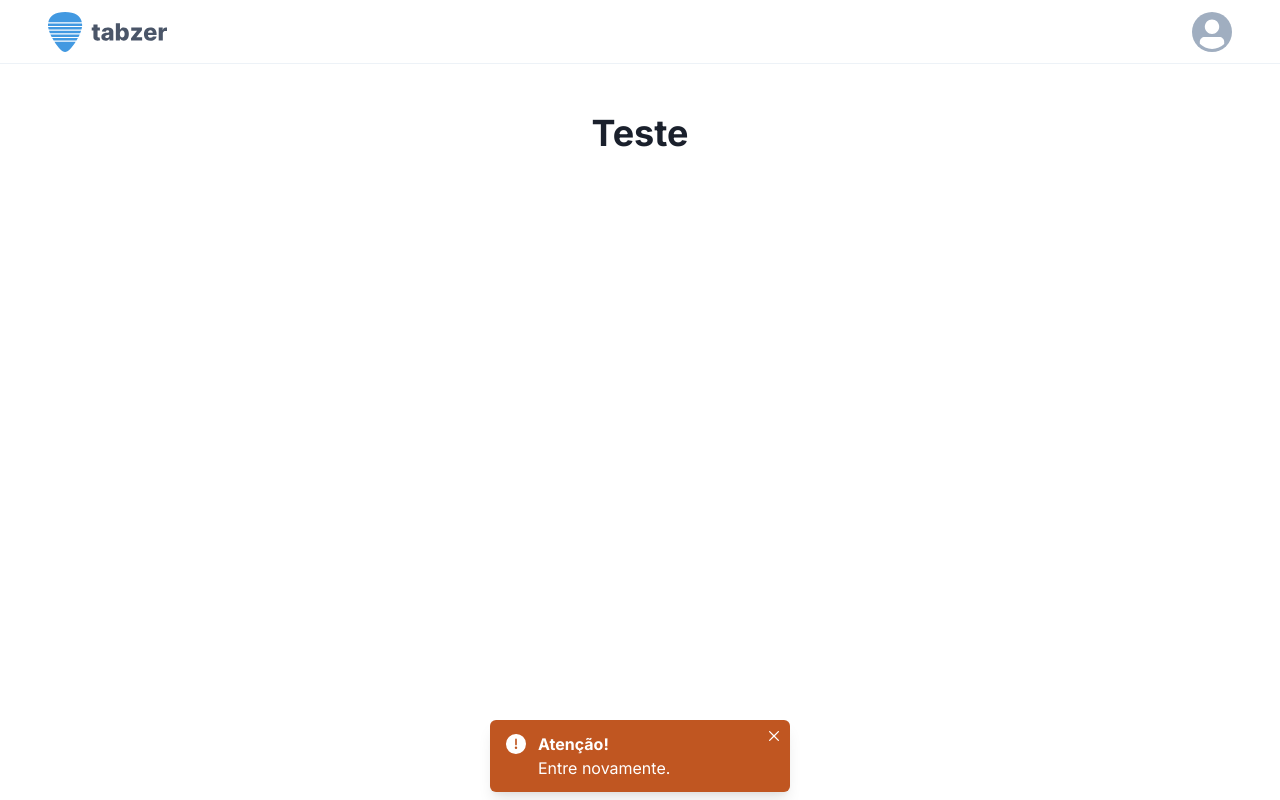
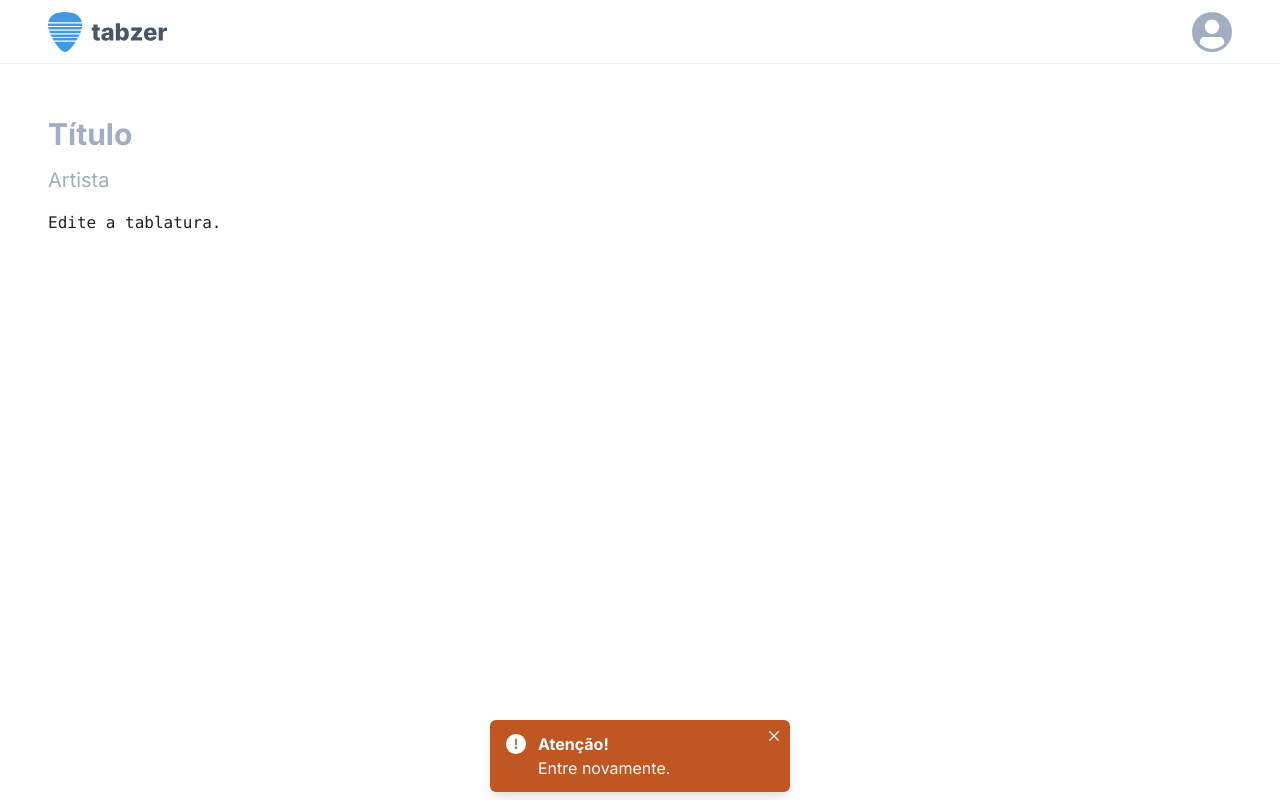
Before and after one commit to uandersonricardo/tabzer, a React (Vite) app in the folder web/: page /editor in a window 1280 px wide. Built offline with nearby package versions, Linux system fonts and the light colour scheme; no server answers; sample sign-in values are in the browser's storage.

Commit message:
add slate

```diff
--- a/web/package.json
+++ b/web/package.json
@@ -19,7 +19,9 @@
     "react-dom": "^18.2.0",
     "react-hook-form": "^7.34.2",
     "react-icons": "^4.4.0",
-    "react-router-dom": "6"
+    "react-router-dom": "6",
+    "slate": "^0.82.1",
+    "slate-react": "^0.82.1"
   },
   "devDependencies": {
     "@types/node": "^18.7.13",
--- /dev/null
+++ b/web/src/components/editor/TabEditor/index.tsx
@@ -0,0 +1,38 @@
+import React, { useCallback, useState } from "react";
+
+import { createEditor, Descendant } from "slate";
+import { Editable, RenderElementProps, Slate, withReact } from "slate-react";
+
+import ParagraphElement from "../../slate/ParagraphElement";
+
+interface TabEditorProps {
+  onChange?: (value: string) => void;
+}
+
+const initialValue: Descendant[] = [
+  {
+    type: "paragraph",
+    children: [{ text: "Edite a tablatura." }]
+  }
+];
+
+const TabEditor: React.FC<TabEditorProps> = () => {
+  const [editor] = useState(() => withReact(createEditor()));
+
+  const renderElement = useCallback((props: RenderElementProps) => {
+    switch (props.element.type) {
+      case "paragraph":
+        return <ParagraphElement {...props} />;
+      default:
+        return <ParagraphElement {...props} />;
+    }
+  }, []);
+
+  return (
+    <Slate editor={editor} value={initialValue}>
+      <Editable renderElement={renderElement} />
+    </Slate>
+  );
+};
+
+export default TabEditor;
--- /dev/null
+++ b/web/src/components/slate/ParagraphElement/index.tsx
@@ -0,0 +1,17 @@
+import React from "react";
+
+import { Box } from "@chakra-ui/react";
+import { RenderElementProps } from "slate-react";
+
+const ParagraphElement: React.FC<RenderElementProps> = ({
+  attributes,
+  children
+}) => {
+  return (
+    <Box as="p" fontFamily="mono" {...attributes}>
+      {children}
+    </Box>
+  );
+};
+
+export default ParagraphElement;
--- a/web/src/pages/Editor/index.tsx
+++ b/web/src/pages/Editor/index.tsx
@@ -5,6 +5,7 @@ import {
   Container,
   Flex,
   Heading,
+  Input,
   Menu,
   MenuButton,
   MenuItemOption,
@@ -17,6 +18,8 @@ import { GiGuitarHead } from "react-icons/gi";
 import { IoMdMusicalNotes } from "react-icons/io";
 import { TbChevronDown } from "react-icons/tb";
 
+import TabEditor from "../../components/editor/TabEditor";
+
 const Editor: React.FC = () => {
   return (
     <Container
@@ -25,9 +28,27 @@ const Editor: React.FC = () => {
       p={{ base: "6", md: "12" }}
       display="flex"
       flexDirection="column"
-      alignItems="center"
+      alignItems="start"
     >
-      <Heading>Teste</Heading>
+      <Input
+        variant="unstyled"
+        placeholder="Título"
+        size="lg"
+        borderRadius="0"
+        fontSize="3xl"
+        fontWeight="bold"
+        _placeholder={{ color: "gray.400" }}
+        mb="2"
+      />
+      <Input
+        variant="unstyled"
+        placeholder="Artista"
+        borderRadius="0"
+        fontSize="xl"
+        _placeholder={{ color: "gray.400" }}
+        mb="4"
+      />
+      <TabEditor />
     </Container>
   );
 };
```
Also changed, not shown: web/src/types/slate.d.ts (added, +20 -0 lines), 1 other file (tests, documents, lock files or other folders).
